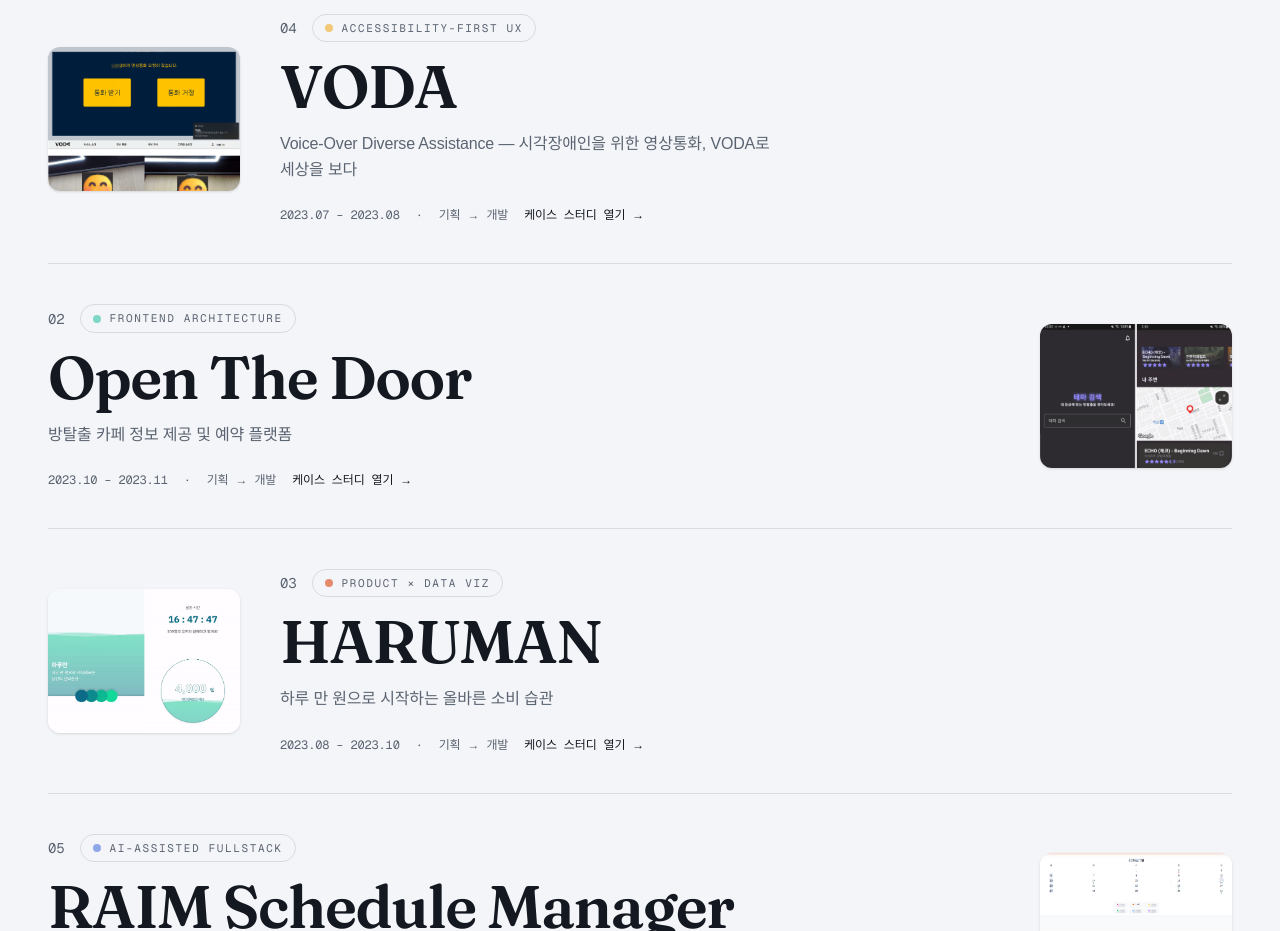
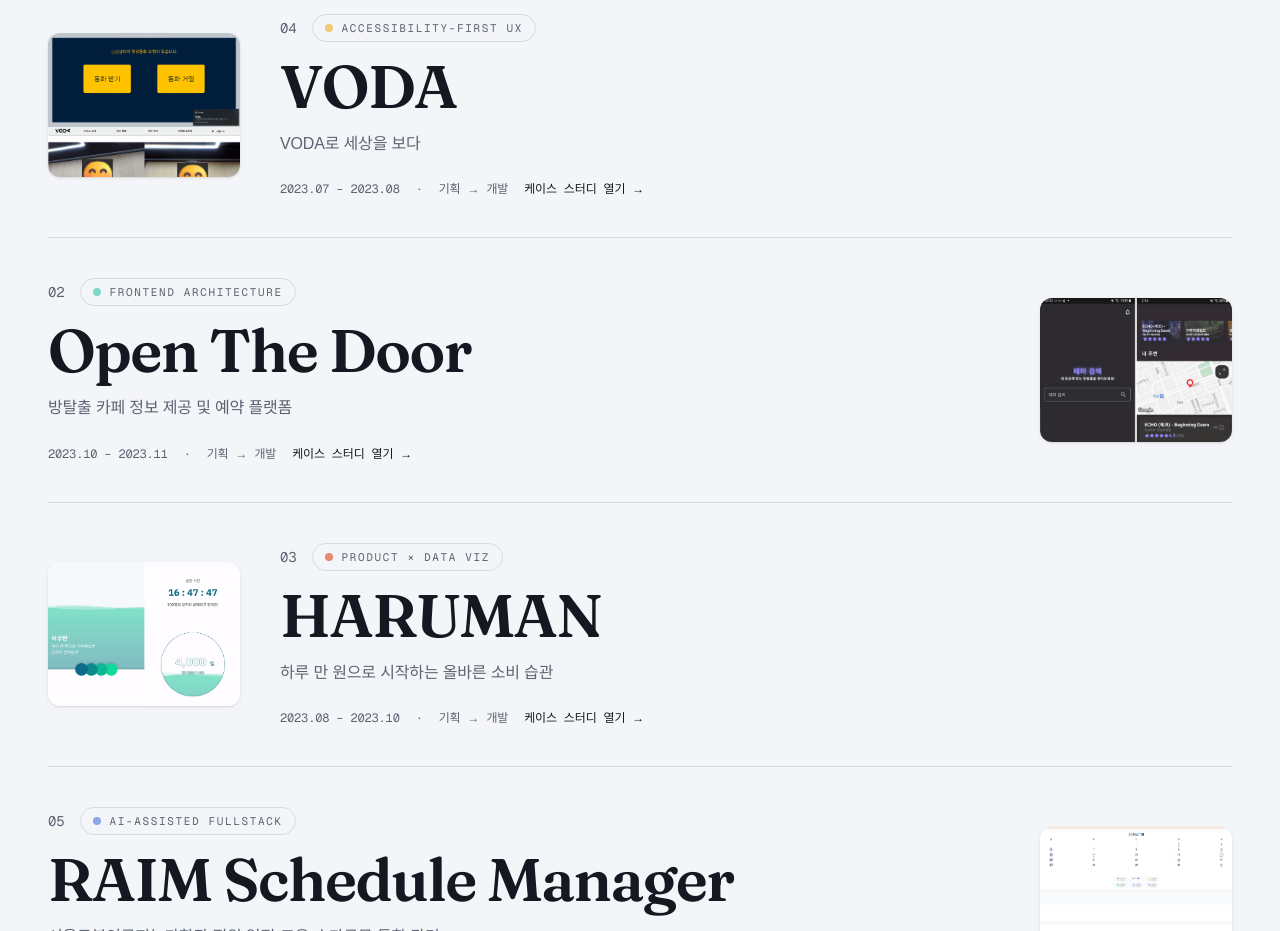
Before and after one commit to Gobro-s/portfolio-web, a Next.js app: page / in a window 1280 px wide. Shown: the part 3540-4471 px from the top of the page. Built offline with nearby package versions, Linux system fonts and the light colour scheme; no server answers; a web font is replaced by a local one.

Commit message:
Shorten VODA tagline to a single line

```diff
--- a/src/data/projects.ts
+++ b/src/data/projects.ts
@@ -28,7 +28,7 @@ export const projects: Project[] = [
     slug: "voda",
     no: "04",
     name: "VODA",
-    tagline: "Voice-Over Diverse Assistance — 시각장애인을 위한 영상통화, VODA로 세상을 보다",
+    tagline: "VODA로 세상을 보다",
     period: "2023.07 – 2023.08",
     role: "기획 · 1인 Front-End",
     phases: ["기획", "개발"],
```
